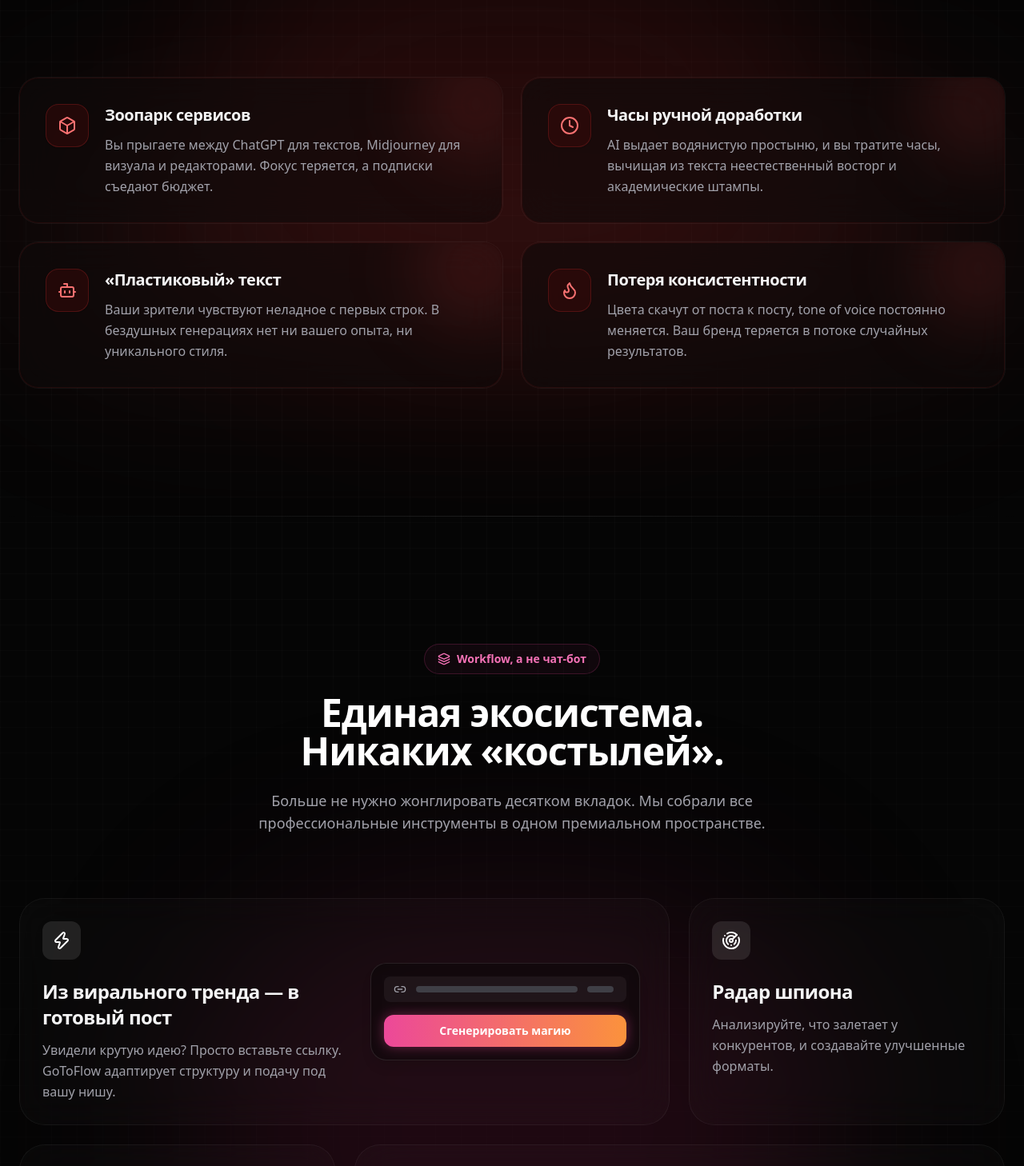
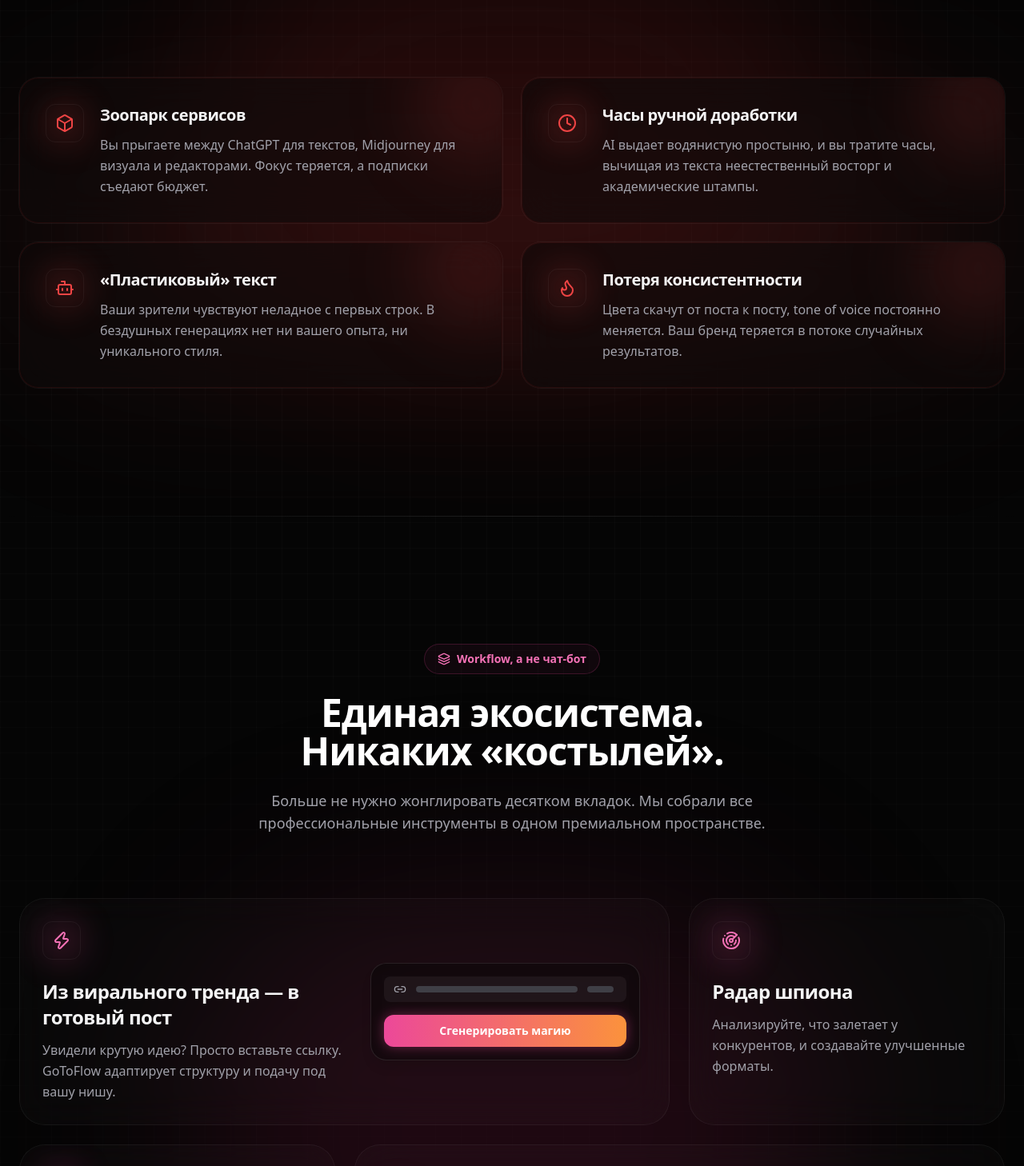
Before and after one commit to matteimikeska49-bot/gtf, a React (Vite) app: page / in a window 1280 px wide. Shown: the part 1523-2981 px from the top of the page at 80% size. Built offline with nearby package versions, Linux system fonts and the light colour scheme.

Commit message:
Elevate icon styling with premium neon glow effect

```diff
--- a/src/components/ProblemSection.jsx
+++ b/src/components/ProblemSection.jsx
@@ -67,8 +67,9 @@ export const ProblemSection = () => {
               <div className="absolute -right-8 -top-8 w-32 h-32 bg-red-500/10 dark:bg-red-500/20 blur-[50px] rounded-full group-hover:scale-150 transition-transform duration-700" />
 
               <div className="flex items-start gap-5 relative z-10">
-                <div className="p-3.5 rounded-2xl bg-red-50 dark:bg-red-950/40 text-red-500 dark:text-red-400 border border-red-100 dark:border-red-900/50 shadow-sm shrink-0">
-                  <p.icon className="w-6 h-6" />
+                <div className="relative w-12 h-12 flex items-center justify-center rounded-xl border border-white/5 shrink-0">
+                  <div className="absolute inset-0 bg-red-500 blur-xl opacity-30 rounded-full group-hover:opacity-50 transition-opacity" />
+                  <p.icon className="w-6 h-6 text-red-500 relative z-10" />
                 </div>
                 <div>
                   <h3 className="text-xl font-bold text-zinc-900 dark:text-zinc-100 mb-2.5 tracking-tight group-hover:text-red-600 dark:group-hover:text-red-400 transition-colors">
--- a/src/components/ToolsSection.jsx
+++ b/src/components/ToolsSection.jsx
@@ -122,8 +122,9 @@ export const ToolsSection = () => {
                <div className="absolute inset-0 bg-gradient-to-br from-pink-500/0 to-orange-400/0 group-hover:from-pink-500/5 group-hover:to-orange-400/5 transition-colors duration-500 pointer-events-none" />
                <div className={`relative z-10 flex h-full ${t.visual ? 'flex-col md:flex-row' : 'flex-col'}`}>
                  <div className={`flex flex-col ${t.visual ? 'md:w-[55%] lg:w-1/2 justify-center' : 'w-full'}`}>
-                   <div className="w-12 h-12 rounded-xl bg-zinc-100 dark:bg-white/10 flex items-center justify-center mb-6 group-hover:scale-110 group-hover:bg-pink-500/10 transition-transform duration-300">
-                     <t.icon className="w-6 h-6 text-zinc-900 dark:text-white group-hover:text-pink-500 transition-colors" />
+                   <div className="relative w-12 h-12 flex items-center justify-center rounded-xl border border-white/5 mb-6 group-hover:scale-110 transition-transform duration-300">
+                     <div className="absolute inset-0 bg-pink-500 blur-xl opacity-30 rounded-full group-hover:opacity-50 transition-opacity" />
+                     <t.icon className="w-6 h-6 text-pink-400 relative z-10" />
                    </div>
                    <h3 className="text-2xl font-bold text-zinc-900 dark:text-zinc-100 mb-3 tracking-tight">
                      {t.title}
```
